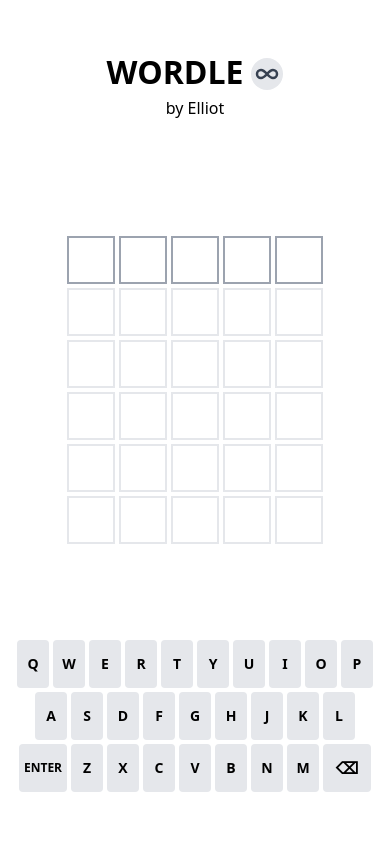
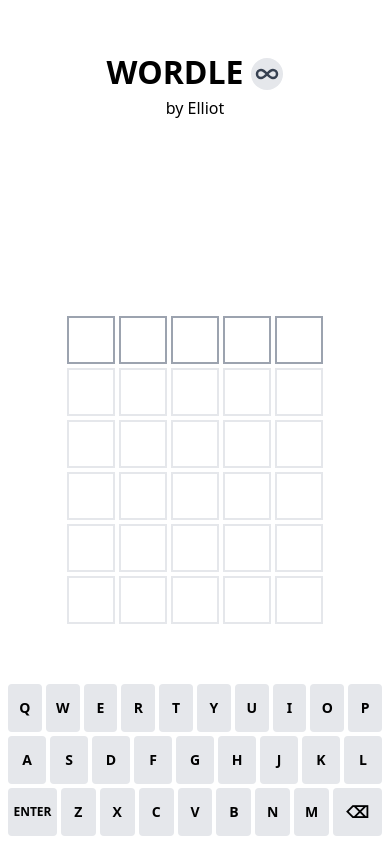
Before and after one commit to Ellipog/wordle, a Next.js app: page / in a window 390 px wide. Built offline with nearby package versions, Linux system fonts and the light colour scheme.

Commit message:
Refine page layout and keyboard positioning for improved mobile responsiveness

```diff
--- a/app/page.tsx
+++ b/app/page.tsx
@@ -157,9 +157,9 @@
   }, [error, activeRow]);
 
   return (
-    <div className="flex justify-center items-center h-full w-full">
-      <div className="absolute flex top-12 w-full justify-center items-center flex-col">
-        <div className="font-extrabold text-[2rem] md:text-[4rem] md:top-24 flex flex-col items-center">
+    <div className="flex flex-col min-h-screen w-full">
+      <div className="absolute top-12 w-full flex justify-center">
+        <div className="font-extrabold text-[2rem] md:text-[4rem] flex flex-col items-center">
           <div className="flex items-center gap-2">
             WORDLE
             <button
@@ -207,10 +207,11 @@
         correctWord={correctWord}
         hardMode={hardMode}
       />
-      <div className="flex flex-col items-center justify-center gap-7 bottom-0 md:inset-0 pb-4 md:pb-0">
-        <div className="mb-12 md:mb-0">
+      <main className="flex-1 flex flex-col items-center justify-center mt-32 md:mt-0">
+        <div className="mb-8">
           <Rows rows={rows} activeRow={activeRow} guides={guides} />
         </div>
+        <div className="fixed bottom-4 w-full max-w-2xl">
           <Keyboard
             letterStatuses={letterStatuses}
             onKeyPress={(key) => {
@@ -226,6 +227,7 @@
             }}
           />
         </div>
+      </main>
     </div>
   );
 }
--- a/components/Keyboard.tsx
+++ b/components/Keyboard.tsx
@@ -33,7 +33,7 @@
   };
 
   return (
-    <div className="w-full max-w-2xl mx-auto px-2 fixed bottom-12">
+    <div className="w-full max-w-2xl mx-auto px-2 fixed bottom-1">
       {rows.map((row, i) => (
         <div key={i} className="flex justify-center gap-1 my-1">
           {row.map((key) => (
@@ -52,10 +52,10 @@
               className={`
                 ${
                   key === "⌫"
-                    ? "w-12 text-md"
+                    ? "w-14 text-md"
                     : key === "ENTER"
-                    ? "w-12 text-xs"
-                    : "w-8 text-sm"
+                    ? "w-14 text-xs"
+                    : "w-10 text-sm"
                 } py-4 rounded font-bold h-12
                 ${getKeyStatus(
                   key
```
Lines whose indentation alone changed are shown as unchanged.
